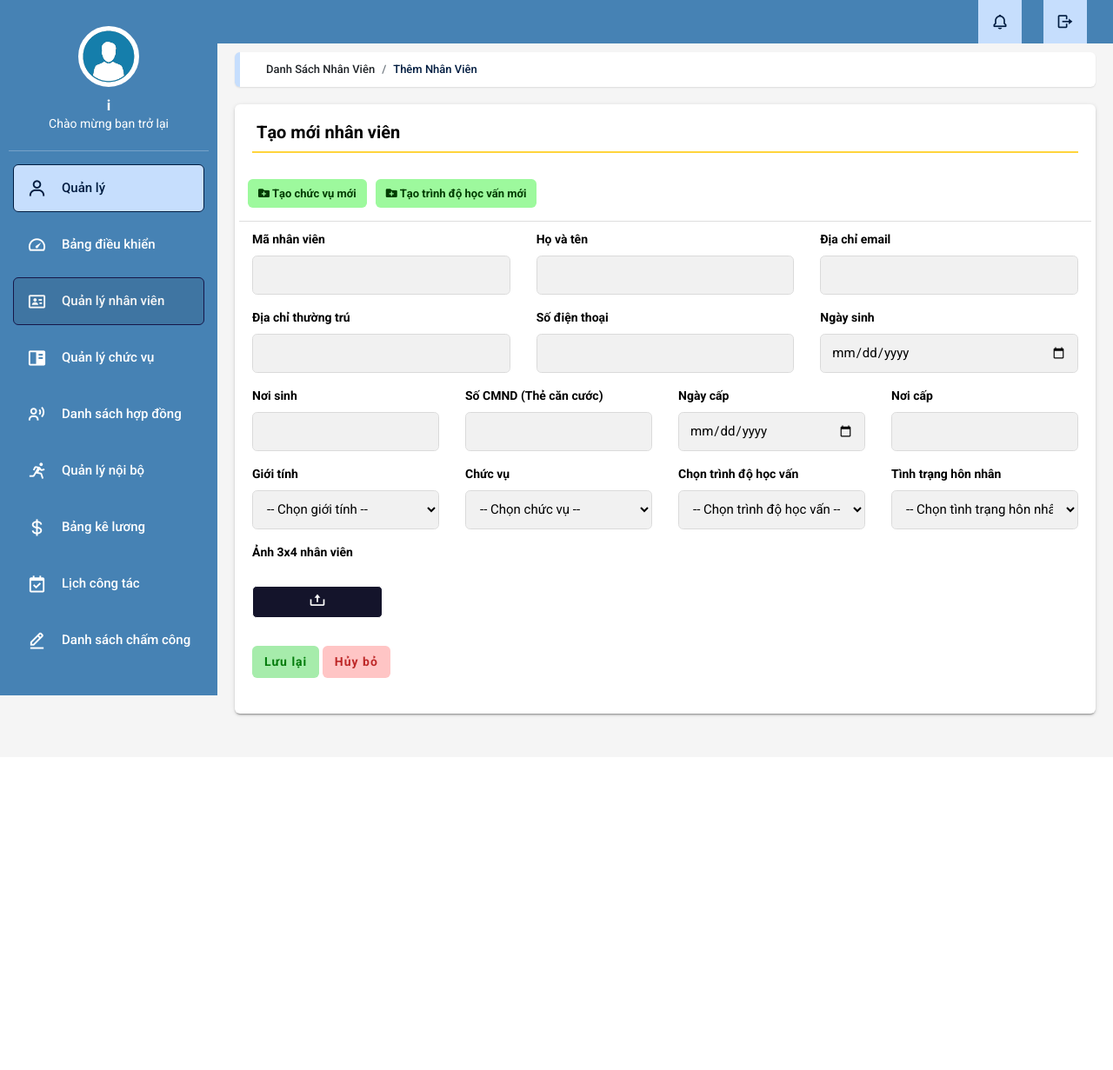
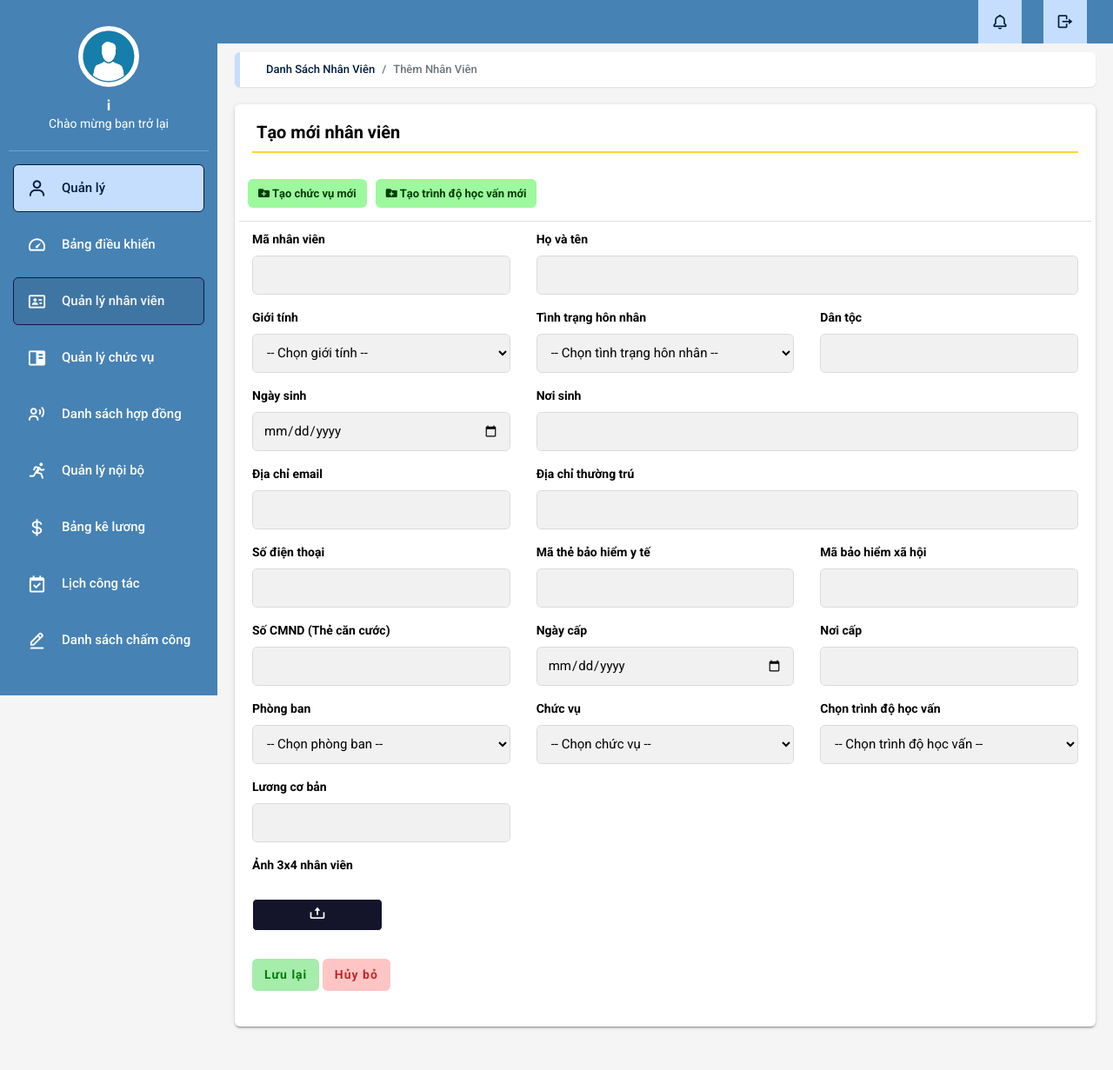
Before and after one commit to namladuc/quanlynhansu, a Flask app: page /form_add_data_employees in a window 1280 px wide. Shown: the whole page at 87% size. Before the commit the page ends 825 px from the top, so only its background shows below. Run offline with Flask 2, Linux system fonts and the light colour scheme; a user stored in the database is signed in; data comes from the database, SQL or seed files in the repository; some libraries are stand-ins or nearby versions.

Commit message:
Đẩy code lên để làm chung ở luồng này

```diff
--- a/app.py
+++ b/app.py
@@ -90,6 +90,9 @@
     cur.execute("""SELECT * FROM qlnv_trinhdohocvan""")
     trinhdohocvan = cur.fetchall()
 
+    cur.execute("""SELECT * FROM qlnv_phongban""")
+    phongban = cur.fetchall()
+
     if request.method == 'POST':
         details = request.form
         MNV = details['MNV'].strip()
@@ -114,6 +117,7 @@
     return render_template('form_add_data_employees.html',
                            trinhdohocvan = trinhdohocvan,
                            chucvu = chucvu,
+                           phongban = phongban,
                            my_user = session['username'])
 
 
--- a/templates/form_add_data_employees.html
+++ b/templates/form_add_data_employees.html
@@ -183,8 +183,8 @@
   <main class="app-content">
     <div class="app-title">
       <ul class="app-breadcrumb breadcrumb">
-        <li class="breadcrumb-item">Danh sách nhân viên</li>
-        <li class="breadcrumb-item"><a href="#">Thêm nhân viên</a></li>
+        <li class="breadcrumb-item"><a href="/table_data_employees">Danh sách nhân viên</a></li>
+        <li class="breadcrumb-item active">Thêm nhân viên</li>
       </ul>
     </div>
     <div class="row">
@@ -204,48 +204,18 @@
                   class="fas fa-folder-plus"></i> Tạo trình độ học vấn mới</b></a>
               </div>
             </div>
-            <form class="row" method="post" action="/form_add_data_employees" >
+            <form class="row" method="post" action="/form_add_data_employees" enctype ="multipart/form-data">
               <div class="form-group col-md-4">
                 <label class="control-label">Mã nhân viên</label>
                 <input class="form-control" type="text" name="MNV" required>
               </div>
-              <div class="form-group col-md-4">
+
+              <div class="form-group col-md-8">
                 <label class="control-label">Họ và tên</label>
                 <input class="form-control" type="text" name="TENNV" required>
               </div>
+
               <div class="form-group col-md-4">
-                <label class="control-label">Địa chỉ email</label>
-                <input class="form-control" type="text" name="MAIL" required>
-              </div>
-              <div class="form-group col-md-4">
-                <label class="control-label">Địa chỉ thường trú</label>
-                <input class="form-control" type="text" name="DIACHI" required>
-              </div>
-              <div class="form-group  col-md-4">
-                <label class="control-label">Số điện thoại</label>
-                <input class="form-control" type="number" name="SDT" required>
-              </div>
-              <div class="form-group col-md-4">
-                <label class="control-label">Ngày sinh</label>
-                <input class="form-control" type="date" name="NGAYSINH">
-              </div>
-              <div class="form-group  col-md-3">
-                <label class="control-label">Nơi sinh</label>
-                <input class="form-control" type="text" name="NOISINH" required>
-              </div>
-              <div class="form-group col-md-3">
-                <label class="control-label">Số CMND (Thẻ căn cước)</label>
-                <input class="form-control" type="number" name="CMND" required>
-              </div>
-              <div class="form-group col-md-3">
-                <label class="control-label">Ngày cấp</label>
-                <input class="form-control" type="date" name="NGAYCMND" required>
-              </div>
-              <div class="form-group col-md-3">
-                <label class="control-label">Nơi cấp</label>
-                <input class="form-control" type="text" name="NOICMND" required>
-              </div>
-              <div class="form-group col-md-3">
                 <label class="control-label">Giới tính</label>
                 <select class="form-control" id="exampleSelect2" name="GIOITINH" required>
                   <option>-- Chọn giới tính --</option>
@@ -254,7 +224,82 @@
                 </select>
               </div>
 
-              <div class="form-group  col-md-3">
+              <div class="form-group col-md-4">
+                <label class="control-label">Tình trạng hôn nhân</label>
+                <select class="form-control" id="exampleSelect2" name="HONHAN">
+                  <option>-- Chọn tình trạng hôn nhân --</option>
+                  <option>Độc thân</option>
+                  <option>Đã kết hôn</option>
+                  <option>Góa</option>
+                  <option>Khác</option>
+                </select>
+              </div>
+
+              <div class="form-group col-md-4">
+                <label class="control-label">Dân tộc</label>
+                <input class="form-control" type="text" name="DANTOC" required>
+              </div>
+
+              <div class="form-group col-md-4">
+                <label class="control-label">Ngày sinh</label>
+                <input class="form-control" type="date" name="NGAYSINH">
+              </div>
+
+              <div class="form-group col-md-8">
+                <label class="control-label">Nơi sinh</label>
+                <input class="form-control" type="text" name="NOISINH" required>
+              </div>
+
+              <div class="form-group col-md-4">
+                <label class="control-label">Địa chỉ email</label>
+                <input class="form-control" type="text" name="MAIL" required>
+              </div>
+              <div class="form-group col-md-8">
+                <label class="control-label">Địa chỉ thường trú</label>
+                <input class="form-control" type="text" name="DIACHI" required>
+              </div>
+              <div class="form-group  col-md-4">
+                <label class="control-label">Số điện thoại</label>
+                <input class="form-control" type="text" name="SDT" required>
+              </div>
+
+              <div class="form-group  col-md-4">
+                <label class="control-label">Mã thẻ bảo hiểm y tế</label>
+                <input class="form-control" type="text" name="BHYT">
+              </div>
+
+              <div class="form-group  col-md-4">
+                <label class="control-label">Mã bảo hiểm xã hội</label>
+                <input class="form-control" type="text" name="BHXH">
+              </div>
+
+              <div class="form-group col-md-4">
+                <label class="control-label">Số CMND (Thẻ căn cước)</label>
+                <input class="form-control" type="number" name="CMND" required>
+              </div>
+              <div class="form-group col-md-4">
+                <label class="control-label">Ngày cấp</label>
+                <input class="form-control" type="date" name="NGAYCMND" required>
+              </div>
+              <div class="form-group col-md-4">
+                <label class="control-label">Nơi cấp</label>
+                <input class="form-control" type="text" name="NOICMND" required>
+              </div>
+
+              <div class="form-group col-md-4">
+                <label class="control-label">Phòng ban</label>
+                <select class="form-control" id="exampleSelect3" name="MAPB">
+                  <option>-- Chọn phòng ban --</option>
+                  {% for data in phongban %}
+
+                  <option>{{data[1]}} </option>
+
+                  {% endfor %}
+                </select>
+              </div>
+
+
+              <div class="form-group col-md-4">
                 <label for="exampleSelect1" class="control-label">Chức vụ</label>
                 <select class="form-control" id="exampleSelect1" name="CV">
                   <option>-- Chọn chức vụ --</option>
@@ -267,7 +312,8 @@
                 </select>
               </div>
 
-              <div class="form-group col-md-3">
+
+              <div class="form-group col-md-4">
                 <label class="control-label">Chọn trình độ học vấn</label>
                 <select class="form-control" id="exampleSelect3" name="MATDHV">
                   <option>-- Chọn trình độ học vấn --</option>
@@ -280,15 +326,12 @@
                 </select>
               </div>
 
-              <div class="form-group col-md-3">
-                <label class="control-label">Tình trạng hôn nhân</label>
-                <select class="form-control" id="exampleSelect2" name="HONHAN">
-                  <option>-- Chọn tình trạng hôn nhân --</option>
-                  <option>Độc thân</option>
-                  <option>Đã kết hôn</option>
-                  <option>Góa</option>
-                  <option>Khác</option>
-                </select>
+              <div class="form-group col-md-4">
+                <label class="control-label">Lương cơ bản</label>
+                <input class="form-control" type="number" name="Luong" required>
+              </div>
+
+              <div class="form-group col-md-4">
               </div>
 
               <div class="form-group col-md-12">
@@ -304,7 +347,6 @@
                   <a href="javascript:" class="Choicefile"><i class='bx bx-upload'></i></a>
                   <p style="clear:both"></p>
                 </div>
-
               </div>
               <div class="form-group col-md-4">
                 <input class="btn btn-save" type="submit" value="Lưu lại"/>
```
